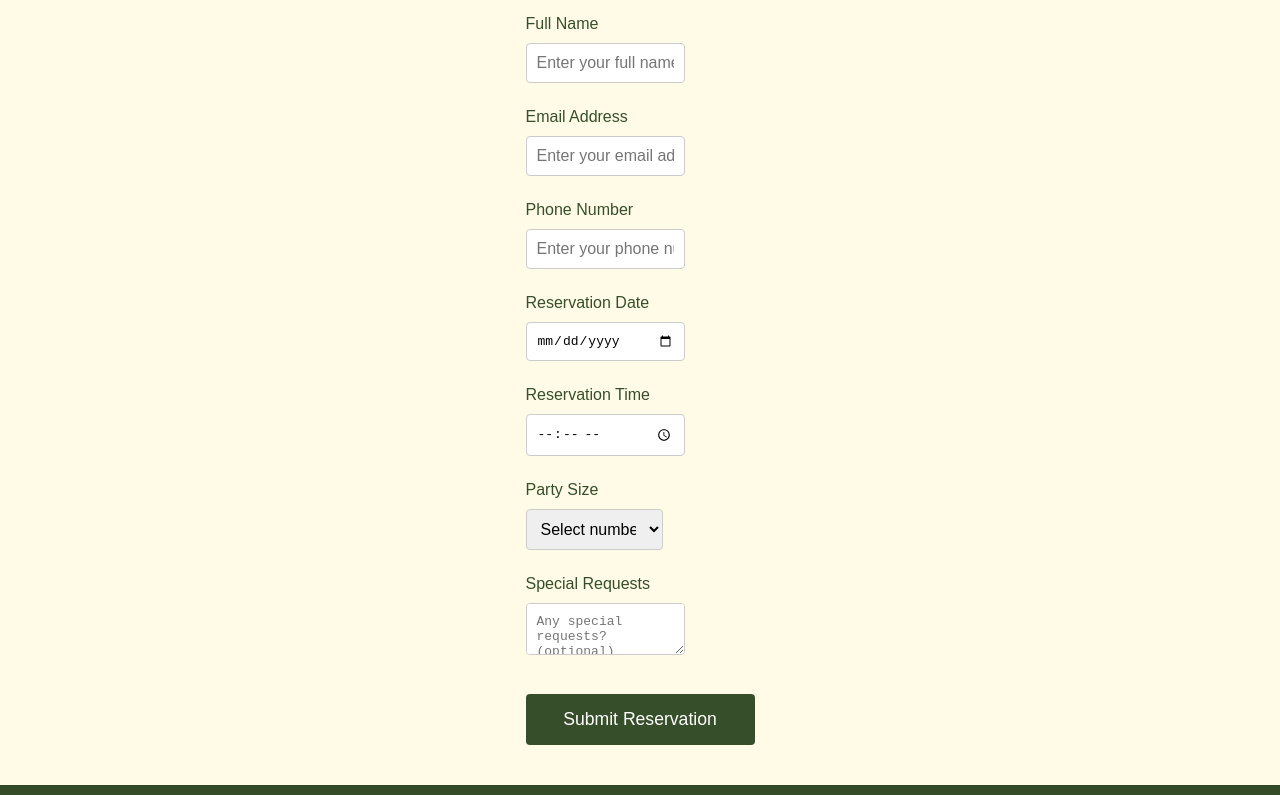
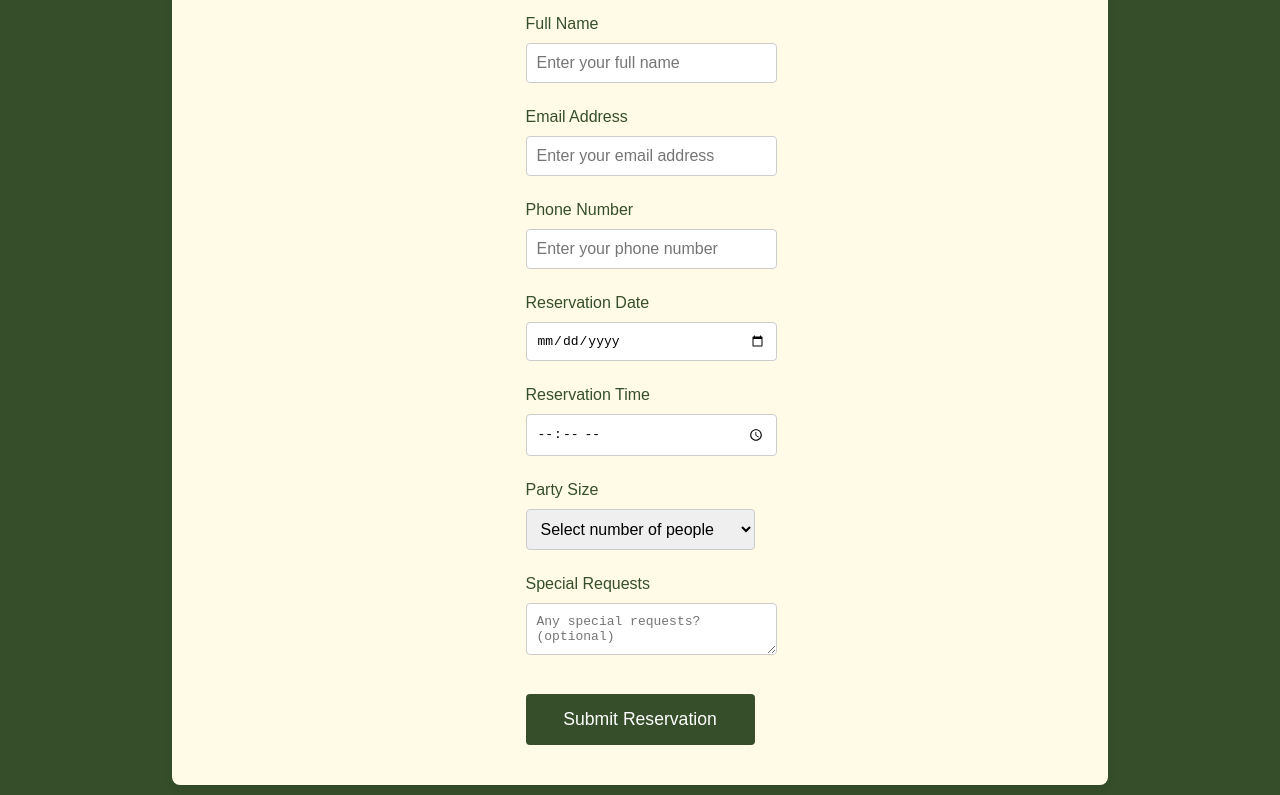
Before and after one commit to poisoninku/TableOfHope, a website: page reservation.html in a window 1280 px wide. Shown: the part 253-1048 px from the top of the page. Drawn offline with Linux system fonts and the light colour scheme.

Commit message:
Move reservation.html from frontend folder to root directory

```diff
--- a/reservation.html
+++ b/reservation.html
@@ -71,7 +71,7 @@
             background-color: #fffbe6; /* Soft white */
             border-radius: 8px;
             padding: 20px;
-            width: 100%;
+            width: 70%;
             margin: 20px 0;
             box-shadow: 0 4px 8px rgba(0, 0, 0, 0.1);
             text-align: left;
@@ -94,7 +94,7 @@
         }
 
         input, select, textarea {
-            width: 60%;
+            width: 100%;
             padding: 10px;
             margin: 5px 0 15px;
             border: 1px solid #ccc;
```
